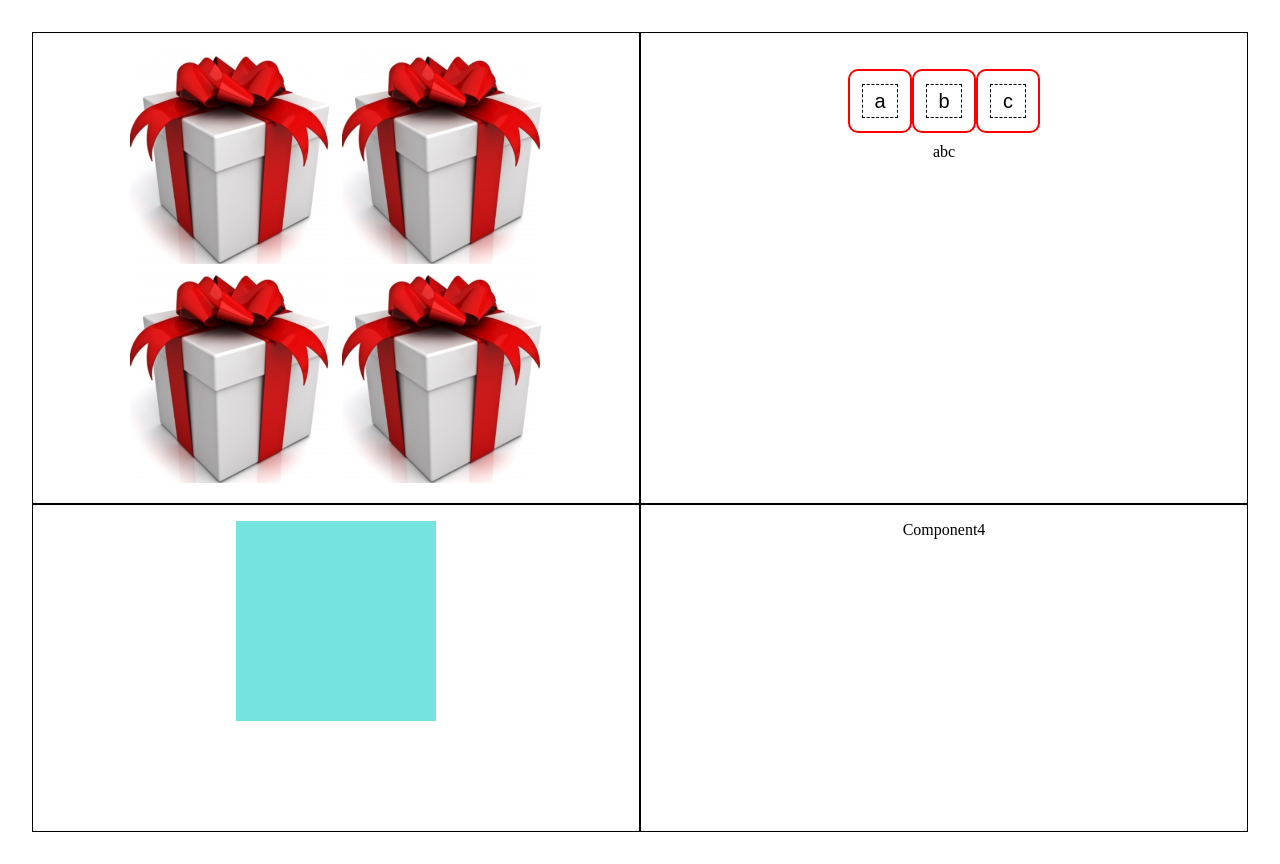
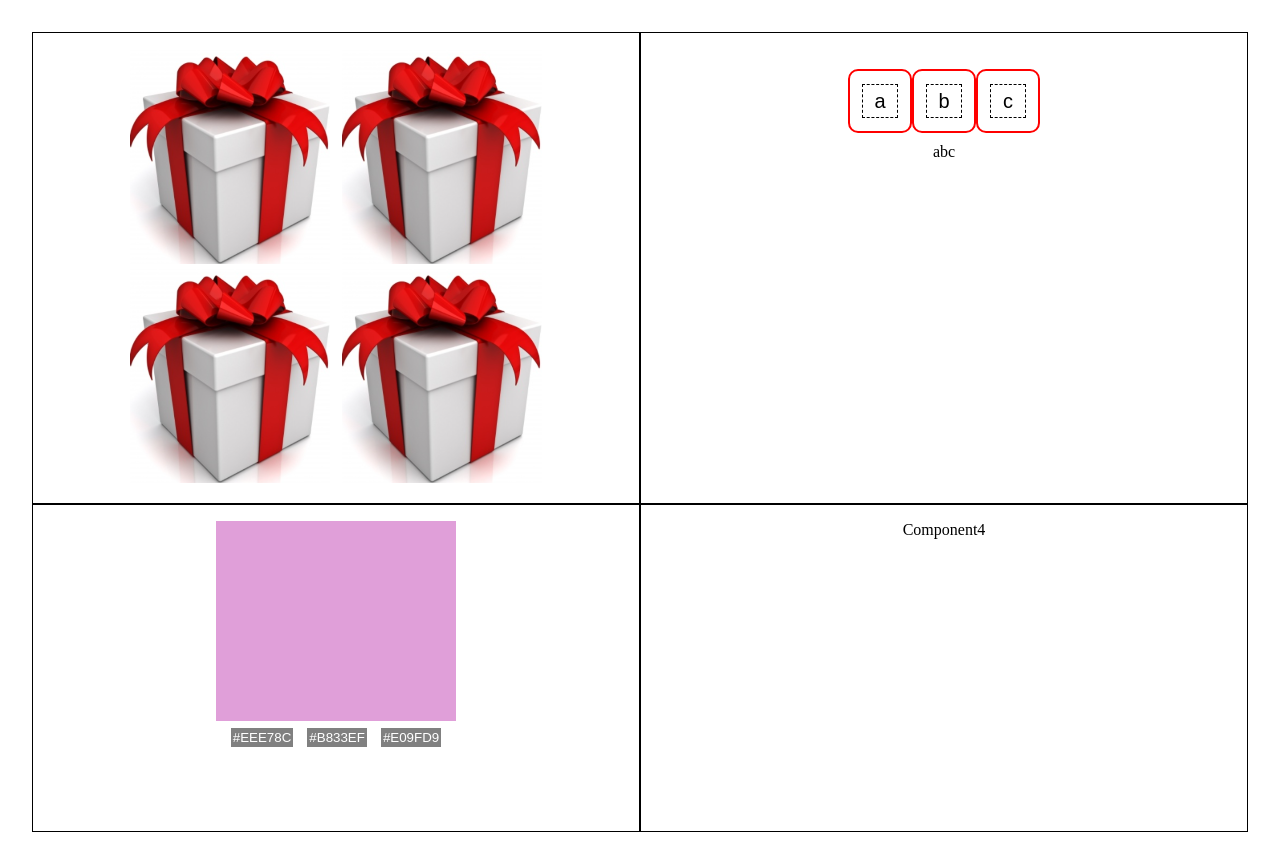
Before and after one commit to juanLude/react-interview-challenge, a React (Vite) app: page / in a window 1280 px wide. Built offline with nearby package versions, Linux system fonts and the light colour scheme.

Commit message:
add logic

```diff
--- a/src/App.css
+++ b/src/App.css
@@ -42,7 +42,7 @@
 }
 .guess-me {
   /* background-color: orange; */
-  width: 200px;
+  width: 240px;
   height: 200px;
   text-align: center;
 }
@@ -51,4 +51,5 @@
   display: flex;
   justify-content: center;
   align-items: center;
+  flex-direction: column;
 }
--- a/src/Component3.tsx
+++ b/src/Component3.tsx
@@ -1,7 +1,4 @@
 import { useEffect, useState } from "react";
-
-export default function Component3() {
-  const [colour, setColour] = useState("");
 
 function getRandomColour(): string {
   const letters: string = "0123456789ABCDEF";
@@ -12,12 +9,50 @@ export default function Component3() {
   }
   return color;
 }
+
+export default function Component3() {
+  const [colour, setColour] = useState("");
+  const [answers, setAnswers] = useState<string[]>([]);
+  const [result, setResult] = useState<boolean | undefined>(undefined);
+
   useEffect(function () {
-    setColour(getRandomColour());
+    const actualColor = getRandomColour();
+    setColour(actualColor);
+    setAnswers(
+      [actualColor, getRandomColour(), getRandomColour()].sort(
+        () => Math.random() - 0.5
+      )
+    );
   }, []);
+  function handleAnswerClick(answer: string) {
+    if (answer === colour) {
+      setResult(true);
+    } else {
+      setResult(false);
+    }
+  }
   return (
     <div className="container">
       <div className="guess-me" style={{ background: colour }}></div>
+      <div>
+        {answers.map((answer) => (
+          <button
+            onClick={() => handleAnswerClick(answer)}
+            style={{
+              background: "gray",
+              border: "solid",
+              margin: "4px",
+              padding: "2px",
+              color: "white",
+            }}
+            key={answer}
+          >
+            {answer}
+          </button>
+        ))}
+      </div>
+      {result === true && <div style={{ color: "green" }}>Right Answer!</div>}
+      {result === false && <div style={{ color: "red" }}>Wrong Answer</div>}
     </div>
   );
 }
```
Lines whose indentation alone changed are shown as unchanged.
